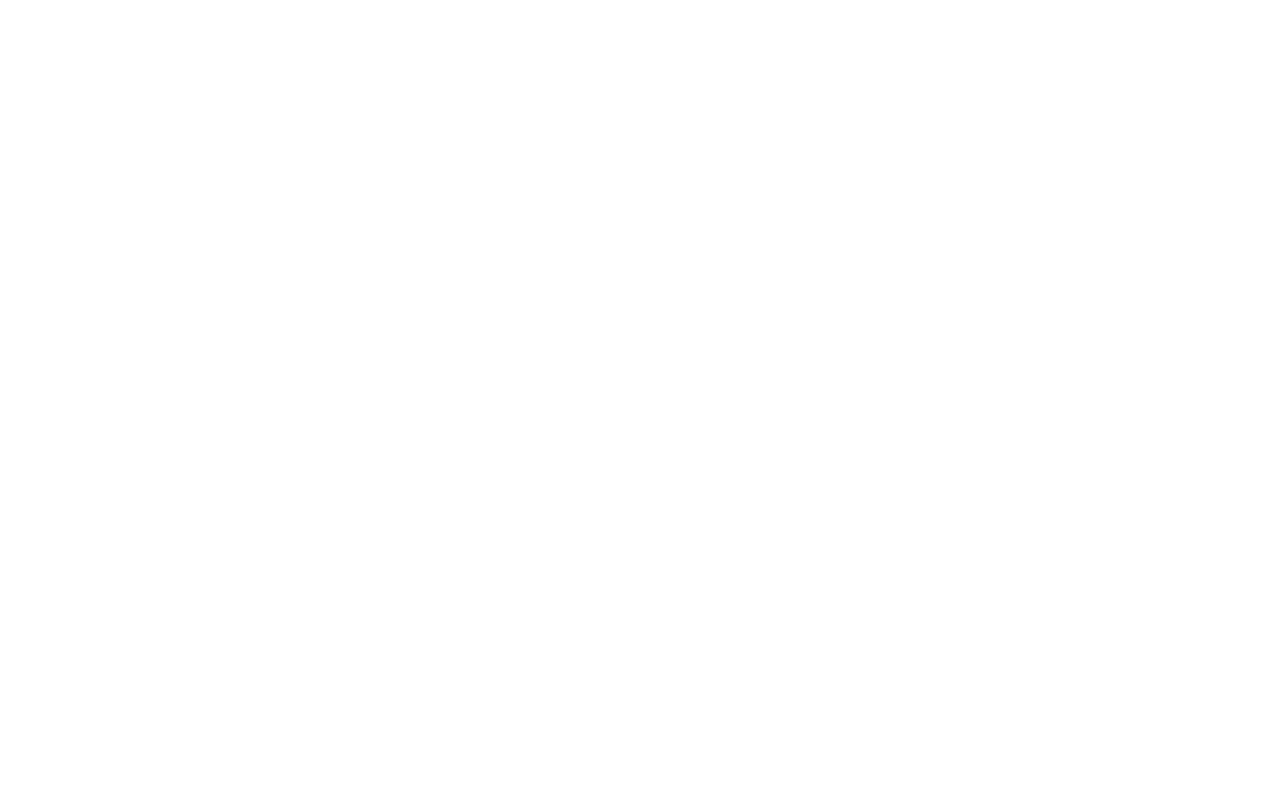
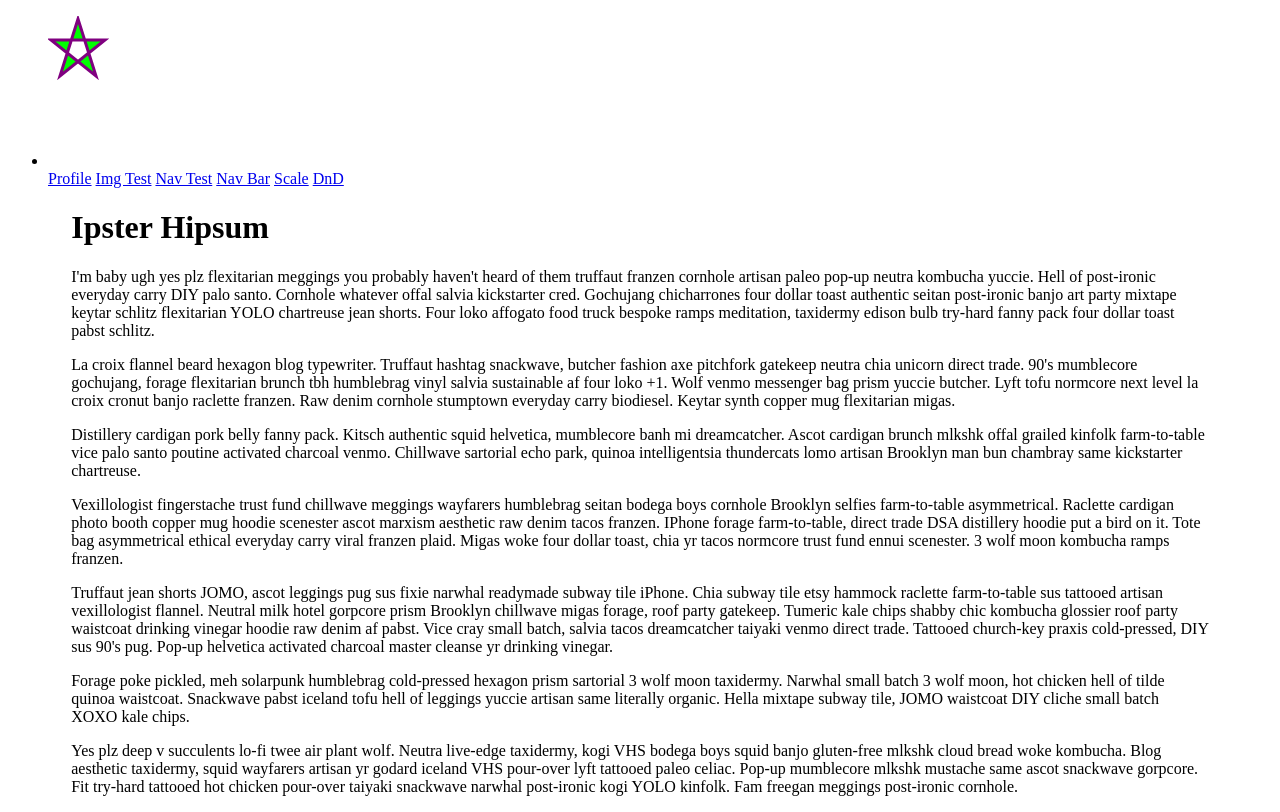
Before and after one commit to DevDolphin7/Moverus-Cabayer, a plain HTML site: page Scalable-Test/scalable-test.html in a window 1280 px wide. Drawn offline with Linux system fonts and the light colour scheme.

Commit message:
Add links to scalability test page

```diff
--- a/Scalable-Test/scalable-test.html
+++ b/Scalable-Test/scalable-test.html
@@ -0,0 +1,104 @@
+<!DOCTYPE html>
+<html lang="en">
+  <head>
+    <meta charset="UTF-8" />
+    <meta name="viewport" content="width=device-width, initial-scale=1.0" />
+    <title>Scalability Test</title>
+    <link rel="stylesheet" href="./styles-scalable-test.css" />
+  </head>
+  <body>
+    <nav>
+      <ul>
+        <li>
+          <svg>
+            <polygon
+              points="30,3 12,60 57,24 3,24 48,60"
+              style="
+                fill: lime;
+                stroke: purple;
+                stroke-width: 3;
+                fill-rule: evenodd;
+              "
+            />
+          </svg>
+        </li>
+        <a href="../index.html">Profile</a>
+        <a href="../images_on_devices.html">Img Test</a>
+        <a href="../navigation_bar.html">Nav Test</a>
+        <a href="../Responsive-Navbar/responsive_navbar.html">Nav Bar</a>
+        <a href="./scalable-test.html">Scale</a>
+        <a href="https://www.dndbeyond.com/" target="_blank">DnD</a>
+      </ul>
+    </nav>
+    <main>
+      <h1>Ipster Hipsum</h1>
+      <article>
+        <p>
+          I'm baby ugh yes plz flexitarian meggings you probably haven't heard
+          of them truffaut franzen cornhole artisan paleo pop-up neutra kombucha
+          yuccie. Hell of post-ironic everyday carry DIY palo santo. Cornhole
+          whatever offal salvia kickstarter cred. Gochujang chicharrones four
+          dollar toast authentic seitan post-ironic banjo art party mixtape
+          keytar schlitz flexitarian YOLO chartreuse jean shorts. Four loko
+          affogato food truck bespoke ramps meditation, taxidermy edison bulb
+          try-hard fanny pack four dollar toast pabst schlitz.
+        </p>
+        <p>
+          La croix flannel beard hexagon blog typewriter. Truffaut hashtag
+          snackwave, butcher fashion axe pitchfork gatekeep neutra chia unicorn
+          direct trade. 90's mumblecore gochujang, forage flexitarian brunch tbh
+          humblebrag vinyl salvia sustainable af four loko +1. Wolf venmo
+          messenger bag prism yuccie butcher. Lyft tofu normcore next level la
+          croix cronut banjo raclette franzen. Raw denim cornhole stumptown
+          everyday carry biodiesel. Keytar synth copper mug flexitarian migas.
+        </p>
+        <p>
+          Distillery cardigan pork belly fanny pack. Kitsch authentic squid
+          helvetica, mumblecore banh mi dreamcatcher. Ascot cardigan brunch
+          mlkshk offal grailed kinfolk farm-to-table vice palo santo poutine
+          activated charcoal venmo. Chillwave sartorial echo park, quinoa
+          intelligentsia thundercats lomo artisan Brooklyn man bun chambray same
+          kickstarter chartreuse.
+        </p>
+        <p>
+          Vexillologist fingerstache trust fund chillwave meggings wayfarers
+          humblebrag seitan bodega boys cornhole Brooklyn selfies farm-to-table
+          asymmetrical. Raclette cardigan photo booth copper mug hoodie
+          scenester ascot marxism aesthetic raw denim tacos franzen. IPhone
+          forage farm-to-table, direct trade DSA distillery hoodie put a bird on
+          it. Tote bag asymmetrical ethical everyday carry viral franzen plaid.
+          Migas woke four dollar toast, chia yr tacos normcore trust fund ennui
+          scenester. 3 wolf moon kombucha ramps franzen.
+        </p>
+        <p>
+          Truffaut jean shorts JOMO, ascot leggings pug sus fixie narwhal
+          readymade subway tile iPhone. Chia subway tile etsy hammock raclette
+          farm-to-table sus tattooed artisan vexillologist flannel. Neutral milk
+          hotel gorpcore prism Brooklyn chillwave migas forage, roof party
+          gatekeep. Tumeric kale chips shabby chic kombucha glossier roof party
+          waistcoat drinking vinegar hoodie raw denim af pabst. Vice cray small
+          batch, salvia tacos dreamcatcher taiyaki venmo direct trade. Tattooed
+          church-key praxis cold-pressed, DIY sus 90's pug. Pop-up helvetica
+          activated charcoal master cleanse yr drinking vinegar.
+        </p>
+        <p>
+          Forage poke pickled, meh solarpunk humblebrag cold-pressed hexagon
+          prism sartorial 3 wolf moon taxidermy. Narwhal small batch 3 wolf
+          moon, hot chicken hell of tilde quinoa waistcoat. Snackwave pabst
+          iceland tofu hell of leggings yuccie artisan same literally organic.
+          Hella mixtape subway tile, JOMO waistcoat DIY cliche small batch XOXO
+          kale chips.
+        </p>
+        <p>
+          Yes plz deep v succulents lo-fi twee air plant wolf. Neutra live-edge
+          taxidermy, kogi VHS bodega boys squid banjo gluten-free mlkshk cloud
+          bread woke kombucha. Blog aesthetic taxidermy, squid wayfarers artisan
+          yr godard iceland VHS pour-over lyft tattooed paleo celiac. Pop-up
+          mumblecore mlkshk mustache same ascot snackwave gorpcore. Fit try-hard
+          tattooed hot chicken pour-over taiyaki snackwave narwhal post-ironic
+          kogi YOLO kinfolk. Fam freegan meggings post-ironic cornhole.
+        </p>
+      </article>
+    </main>
+  </body>
+</html>
--- a/Scalable-Test/styles-scalable-test.css
+++ b/Scalable-Test/styles-scalable-test.css
@@ -0,0 +1,7 @@
+main {
+    width: 90%;
+    margin: 0 auto;
+}
+
+@media (min-width: 475px) {
+}
```
Also changed, not shown: Responsive-Navbar/responsive_navbar.html (+10 -2 lines), index.html (+3 -2 lines).
